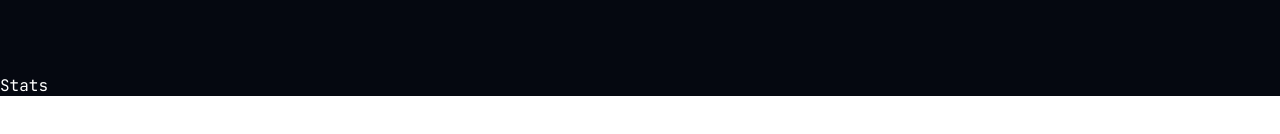
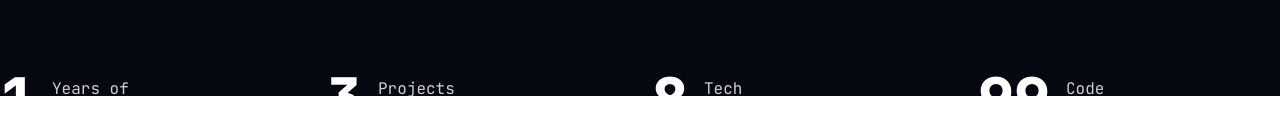
Before and after one commit to yemarole/portfolio, a Next.js app: page / in a window 1280 px wide. Shown: the part 704-838 px from the top of the page. Before the commit the page ends 806 px from the top, so only its background shows below. Built offline with nearby package versions, Linux system fonts and the light colour scheme.

Commit message:
added a stats component

```diff
--- a/app/globals.css
+++ b/app/globals.css
@@ -138,7 +138,4 @@
   .h3 {
     @apply text-[20px] xl:text-[24px] leading-[1.1] font-semibold;
   }
-  .mask-image {
-    mask-image: radial-gradient(ellipse at center, white 40%, transparent 100%);
-  }
 }
--- a/components/Stats.jsx
+++ b/components/Stats.jsx
@@ -1,5 +1,55 @@
+"use client";
+
+import CountUp from "react-countup";
+
+const stats = [
+  {
+    num: 1,
+    text: "Years of experience",
+  },
+  {
+    num: 3,
+    text: "Projects completed",
+  },
+  {
+    num: 8,
+    text: "Tech arsenal",
+  },
+  {
+    num: 100,
+    text: "Code commits",
+  },
+];
+
 const Stats = () => {
-  return <div>Stats</div>;
+  return (
+    <section className="pt-4 pb-12 xl:pt-0 xl:pb-0 ">
+      <div className="container mx-auto">
+        <div className="flex flex-wrap gap-6 max-w-[80vw] mx-auto xl:max-w-none">
+          {stats.map((item, index) => {
+            return (
+              <div
+                className="flex-1 flex gap-4 items-center justify-center xl:justify-start"
+                key={index}
+              >
+                <CountUp
+                  end={item.num}
+                  duration={5}
+                  delay={2}
+                  className="text-4xl xl:text-6xl font-extrabold"
+                />
+                <p
+                  className={`${item.text.length < 15 ? "max-w-[100px]" : "max-w-[150px]"} leading-snug text-white/80`}
+                >
+                  {item.text}
+                </p>
+              </div>
+            );
+          })}
+        </div>
+      </div>
+    </section>
+  );
 };
 
 export default Stats;
--- a/package.json
+++ b/package.json
@@ -22,6 +22,7 @@
     "next": "15.2.1",
     "postcss": "^8.5.3",
     "react": "^19.0.0",
+    "react-countup": "^6.5.3",
     "react-dom": "^19.0.0",
     "react-icons": "^5.5.0",
     "tailwind-merge": "^3.0.2",
```
Also changed, not shown: 1 other file (tests, documents, lock files or other folders).
